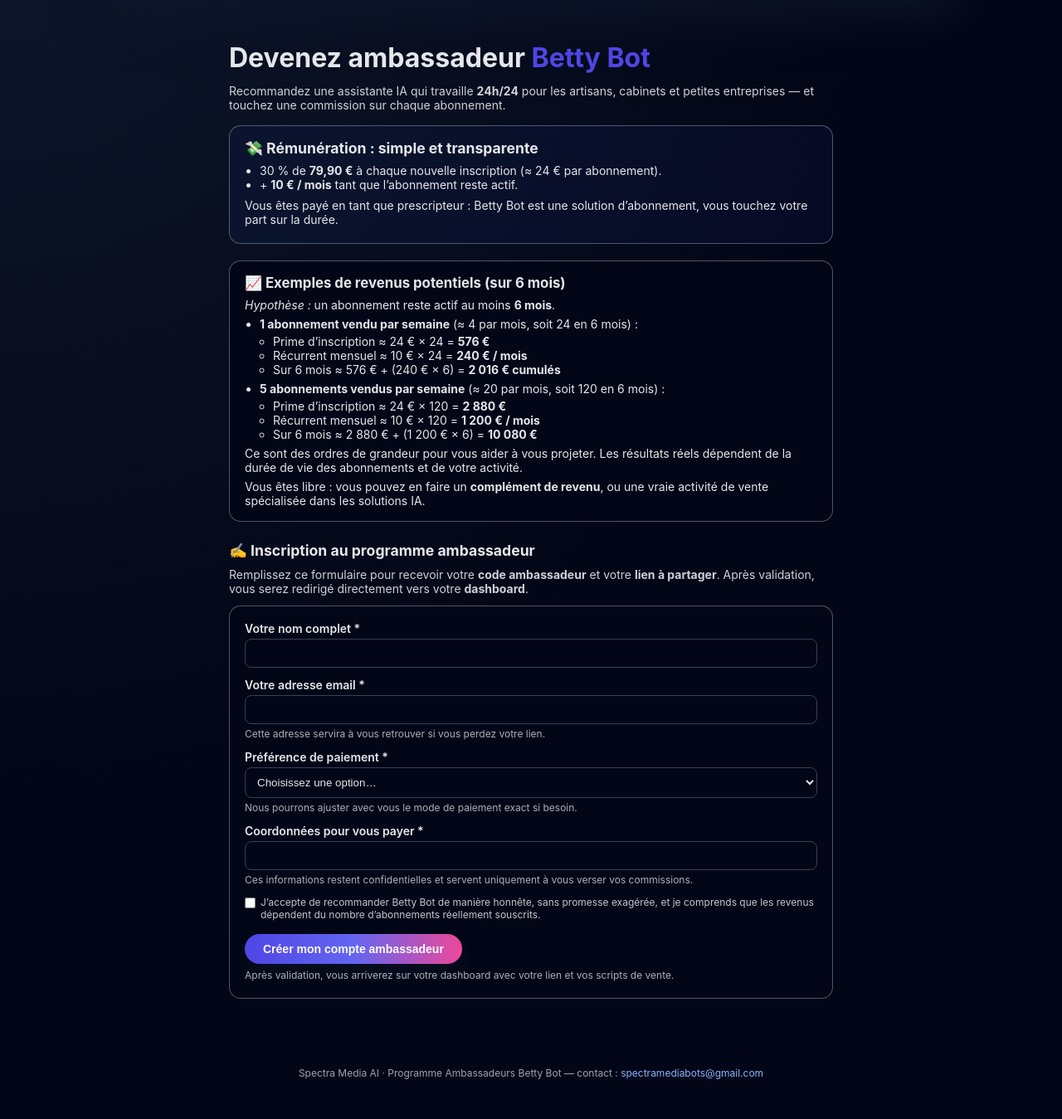
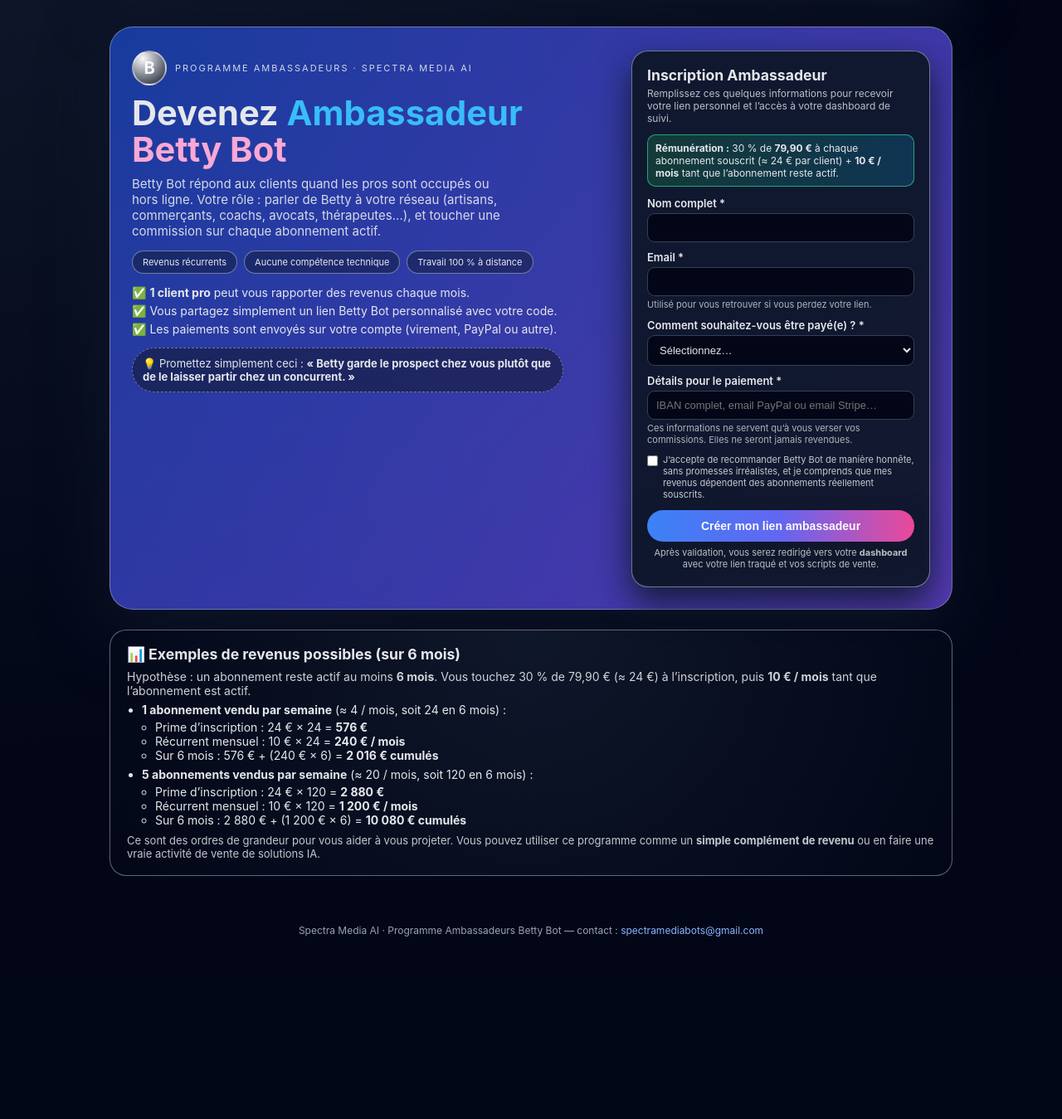
Before and after one commit to vincentbastille10/betty_bots_ambassador, a Flask app: page /inscription in a window 1280 px wide. Shown: the part 98-1447 px from the top of the page at 83% size. After the commit the page ends 1227 px from the top, so only its background shows below. Run offline with Flask 3, Linux system fonts and the light colour scheme.

Commit message:
Update inscription.html

```diff
--- a/templates/inscription.html
+++ b/templates/inscription.html
@@ -3,118 +3,174 @@
 
 {% block content %}
 
-<div style="max-width: 760px; margin: 0 auto; padding: 24px 16px;">
+<div style="
+  max-width: 1120px;
+  margin: 32px auto 40px;
+  padding: 0 16px;
+">
 
-  <h1 style="font-size: 2rem; margin-bottom: 12px;">
-    Devenez ambassadeur <span style="color:#4F46E5;">Betty Bot</span>
+  <!-- CARTE PRINCIPALE -->
+  <div style="
+      background: radial-gradient(circle at top left,#1d4ed8aa,#4f46e5aa),
+                  radial-gradient(circle at bottom right,#ec489966,#0f172acc);
+      border-radius: 28px;
+      border: 1px solid rgba(148,163,184,0.6);
+      padding: 28px 26px 26px;
+      display: flex;
+      flex-wrap: wrap;
+      gap: 26px;
+      box-shadow: 0 28px 80px rgba(15,23,42,0.85);
+      color: #e5e7eb;
+    ">
+
+    <!-- COLONNE GAUCHE : PITCH -->
+    <div style="
+        flex: 1 1 380px;
+        min-width: 280px;
+      ">
+      <div style="display:flex;align-items:center;gap:10px;margin-bottom:12px;">
+        <div style="
+            width:42px;
+            height:42px;
+            border-radius:999px;
+            background:radial-gradient(circle at 30% 20%,#f9fafb,#0f172a);
+            display:flex;
+            align-items:center;
+            justify-content:center;
+            font-weight:700;
+            font-size:20px;
+            color:#f9fafb;
+            border:2px solid rgba(248,250,252,0.5);
+          ">
+          B
+        </div>
+        <div style="font-size:11px;letter-spacing:.18em;text-transform:uppercase;opacity:.9;">
+          Programme Ambassadeurs · Spectra Media AI
+        </div>
+      </div>
+
+      <h1 style="
+            font-size: clamp(2.1rem,3.3vw,2.6rem);
+            line-height:1.05;
+            margin:0 0 10px;
+          ">
+        Devenez <span style="color:#38bdf8;">Ambassadeur</span><br>
+        <span style="color:#f9a8d4;">Betty Bot</span>
       </h1>
 
-  <p style="font-size:14px; opacity:.9; margin-bottom:16px;">
-    Recommandez une assistante IA qui travaille <strong>24h/24</strong> pour les artisans,
-    cabinets et petites entreprises — et touchez une commission sur chaque abonnement.
+      <p style="font-size:15px;opacity:.92;margin:0 0 14px;max-width:460px;">
+        Betty Bot répond aux clients quand les pros sont occupés ou hors ligne.
+        Votre rôle : parler de Betty à votre réseau (artisans, commerçants, coachs,
+        avocats, thérapeutes…), et toucher une commission sur chaque abonnement actif.
       </p>
 
-  <div style="
-      border-radius: 14px;
-      border: 1px solid rgba(148,163,184,0.5);
-      padding: 16px 18px;
-      margin-bottom: 20px;
-      background: radial-gradient(circle at top left,#1d4ed811,#4f46e511);
-      font-size: 14px;
+      <!-- TAGS -->
+      <div style="display:flex;flex-wrap:wrap;gap:8px;margin-bottom:14px;font-size:11px;">
+        <span style="
+              padding:6px 12px;
+              border-radius:999px;
+              border:1px solid rgba(148,163,184,0.7);
+              background:rgba(15,23,42,0.45);
             ">
-    <h2 style="font-size:1.1rem; margin-top:0; margin-bottom:8px;">
-      💸 Rémunération : simple et transparente
-    </h2>
-    <ul style="margin: 0 0 8px 18px; padding:0;">
-      <li>30&nbsp;% de <strong>79,90&nbsp;€</strong> à chaque nouvelle inscription (≈ 24&nbsp;€ par abonnement).</li>
-      <li>+ <strong>10&nbsp;€ / mois</strong> tant que l’abonnement reste actif.</li>
-    </ul>
-    <p style="margin:0 0 4px;">
-      Vous êtes payé en tant que prescripteur : Betty Bot est une solution d’abonnement,
-      vous touchez votre part sur la durée.
-    </p>
+          Revenus récurrents
+        </span>
+        <span style="
+              padding:6px 12px;
+              border-radius:999px;
+              border:1px solid rgba(148,163,184,0.7);
+              background:rgba(15,23,42,0.45);
+            ">
+          Aucune compétence technique
+        </span>
+        <span style="
+              padding:6px 12px;
+              border-radius:999px;
+              border:1px solid rgba(148,163,184,0.7);
+              background:rgba(15,23,42,0.45);
+            ">
+          Travail 100&nbsp;% à distance
+        </span>
       </div>
 
-  <div style="
-      border-radius: 14px;
-      border: 1px solid rgba(148,163,184,0.5);
-      padding: 16px 18px;
-      margin-bottom: 24px;
-      background: #020617;
-      color: #e5e7eb;
-      font-size: 14px;
-    ">
-    <h2 style="font-size:1.05rem; margin-top:0; margin-bottom:8px;">
-      📈 Exemples de revenus potentiels (sur 6 mois)
-    </h2>
-    <p style="margin:0 0 6px;">
-      <em>Hypothèse :</em> un abonnement reste actif au moins <strong>6&nbsp;mois</strong>.
-    </p>
-    <ul style="margin: 0 0 4px 18px; padding:0;">
-      <li>
-        <strong>1 abonnement vendu par semaine</strong>
-        (≈ 4 par mois, soit 24 en 6 mois) :
-        <ul style="margin:4px 0 6px 16px; padding:0;">
-          <li>Prime d’inscription ≈ 24&nbsp;€ × 24 = <strong>576&nbsp;€</strong></li>
-          <li>Récurrent mensuel ≈ 10&nbsp;€ × 24 = <strong>240&nbsp;€ / mois</strong></li>
-          <li>Sur 6&nbsp;mois ≈ 576&nbsp;€ + (240&nbsp;€ × 6) = <strong>2&nbsp;016&nbsp;€ cumulés</strong></li>
-        </ul>
+      <!-- CHECKLIST -->
+      <ul style="list-style:none;padding:0;margin:0 0 14px;font-size:14px;">
+        <li style="margin-bottom:5px;">
+          ✅ <strong>1 client pro</strong> peut vous rapporter des revenus chaque mois.
         </li>
-      <li>
-        <strong>5 abonnements vendus par semaine</strong>
-        (≈ 20 par mois, soit 120 en 6 mois) :
-        <ul style="margin:4px 0 0 16px; padding:0;">
-          <li>Prime d’inscription ≈ 24&nbsp;€ × 120 = <strong>2&nbsp;880&nbsp;€</strong></li>
-          <li>Récurrent mensuel ≈ 10&nbsp;€ × 120 = <strong>1&nbsp;200&nbsp;€ / mois</strong></li>
-          <li>Sur 6&nbsp;mois ≈ 2&nbsp;880&nbsp;€ + (1&nbsp;200&nbsp;€ × 6) = <strong>10&nbsp;080&nbsp;€</strong></li>
-        </ul>
+        <li style="margin-bottom:5px;">
+          ✅ Vous partagez simplement un lien Betty Bot personnalisé avec votre code.
+        </li>
+        <li style="margin-bottom:5px;">
+          ✅ Les paiements sont envoyés sur votre compte (virement, PayPal ou autre).
         </li>
       </ul>
-    <p style="margin:6px 0 0;">
-      Ce sont des ordres de grandeur pour vous aider à vous projeter. Les résultats réels
-      dépendent de la durée de vie des abonnements et de votre activité.
-    </p>
-    <p style="margin:6px 0 0;">
-      Vous êtes libre : vous pouvez en faire un <strong>complément de revenu</strong>,
-      ou une vraie activité de vente spécialisée dans les solutions IA.
-    </p>
+
+      <div style="
+          margin-top:8px;
+          padding:10px 12px;
+          border-radius:999px;
+          border:1px dashed rgba(248,250,252,0.4);
+          background:rgba(15,23,42,0.55);
+          font-size:13px;
+          max-width:520px;
+        ">
+        💡 Promettez simplement ceci :
+        <strong>« Betty garde le prospect chez vous plutôt que de le laisser partir chez un concurrent. »</strong>
+      </div>
     </div>
 
-  <h2 style="font-size:1.1rem; margin-bottom:10px;">
-    ✍️ Inscription au programme ambassadeur
+    <!-- COLONNE DROITE : FORMULAIRE -->
+    <div style="
+        flex: 0 0 360px;
+        min-width: 280px;
+        background: rgba(15,23,42,0.96);
+        border-radius: 20px;
+        padding: 18px 18px 20px;
+        border:1px solid rgba(148,163,184,0.7);
+        box-shadow:0 18px 40px rgba(15,23,42,0.9);
+      ">
+
+      <h2 style="font-size:1.1rem;margin:0 0 4px;">
+        Inscription Ambassadeur
       </h2>
-  <p style="font-size:14px; opacity:.9; margin-bottom:12px;">
-    Remplissez ce formulaire pour recevoir votre <strong>code ambassadeur</strong> et votre
-    <strong>lien à partager</strong>. Après validation, vous serez redirigé directement
-    vers votre <strong>dashboard</strong>.
+      <p style="font-size:12px;opacity:.8;margin:0 0 12px;">
+        Remplissez ces quelques informations pour recevoir votre lien personnel et
+        l’accès à votre dashboard de suivi.
       </p>
+
+      <!-- Bloc rémunération court -->
+      <div style="
+          font-size:12px;
+          margin-bottom:12px;
+          padding:8px 9px;
+          border-radius:10px;
+          background:linear-gradient(90deg,#22c55e33,#0ea5e933);
+          border:1px solid rgba(52,211,153,0.7);
+        ">
+        <strong>Rémunération :</strong>
+        30&nbsp;% de <strong>79,90&nbsp;€</strong> à chaque abonnement souscrit
+        (≈ 24&nbsp;€ par client) + <strong>10&nbsp;€ / mois</strong> tant que l’abonnement reste actif.
+      </div>
 
       {% if error %}
         <div style="
             background:#7f1d1d;
             color:#fee2e2;
             border-radius: 8px;
-        padding: 10px 12px;
-        font-size: 13px;
-        margin-bottom: 14px;
+            padding: 8px 10px;
+            font-size:12px;
+            margin-bottom:10px;
           ">
           {{ error }}
         </div>
       {% endif %}
 
-  <form method="post" action="{{ url_for('inscription') }}"
-        style="
-          border-radius: 14px;
-          border: 1px solid rgba(148,163,184,0.5);
-          padding: 18px 18px 20px;
-          background: #020617;
-          color:#e5e7eb;
-          font-size:14px;
-        ">
+      <form method="post" action="{{ url_for('inscription') }}" style="font-size:13px;">
 
-    <div style="margin-bottom:12px;">
-      <label for="name" style="display:block; font-weight:600; margin-bottom:4px;">
-        Votre nom complet *
+        <!-- Nom -->
+        <div style="margin-bottom:10px;">
+          <label for="name" style="display:block;font-weight:600;margin-bottom:4px;">
+            Nom complet *
           </label>
           <input
             type="text"
@@ -125,17 +181,18 @@
             style="
               width:100%;
               padding:9px 10px;
-          border-radius:8px;
+              border-radius:9px;
               border:1px solid #334155;
               background:#020617;
               color:#e5e7eb;
-        "
-      >
+              font-size:13px;
+            ">
         </div>
 
-    <div style="margin-bottom:12px;">
-      <label for="email" style="display:block; font-weight:600; margin-bottom:4px;">
-        Votre adresse email *
+        <!-- Email -->
+        <div style="margin-bottom:10px;">
+          <label for="email" style="display:block;font-weight:600;margin-bottom:4px;">
+            Email *
           </label>
           <input
             type="email"
@@ -146,20 +203,21 @@
             style="
               width:100%;
               padding:9px 10px;
-          border-radius:8px;
+              border-radius:9px;
               border:1px solid #334155;
               background:#020617;
               color:#e5e7eb;
-        "
-      >
-      <p style="font-size:12px; opacity:.75; margin:4px 0 0;">
-        Cette adresse servira à vous retrouver si vous perdez votre lien.
+              font-size:13px;
+            ">
+          <p style="font-size:11px;opacity:.75;margin:3px 0 0;">
+            Utilisé pour vous retrouver si vous perdez votre lien.
           </p>
         </div>
 
-    <div style="margin-bottom:12px;">
-      <label for="payout_preference" style="display:block; font-weight:600; margin-bottom:4px;">
-        Préférence de paiement *
+        <!-- Mode de paiement -->
+        <div style="margin-bottom:10px;">
+          <label for="payout_preference" style="display:block;font-weight:600;margin-bottom:4px;">
+            Comment souhaitez-vous être payé(e) ? *
           </label>
           <select
             id="payout_preference"
@@ -168,31 +226,32 @@
             style="
               width:100%;
               padding:9px 10px;
-          border-radius:8px;
+              border-radius:9px;
               border:1px solid #334155;
               background:#020617;
               color:#e5e7eb;
-        "
-      >
-        <option value="">Choisissez une option…</option>
+              font-size:13px;
+            ">
+            <option value="">Sélectionnez…</option>
             <option value="virement" {% if request.form.payout_preference == 'virement' %}selected{% endif %}>
-          Virement bancaire (RIB / IBAN)
+              Virement bancaire (IBAN)
+            </option>
+            <option value="paypal" {% if request.form.payout_preference == 'paypal' %}selected{% endif %}>
+              Compte PayPal (email de connexion)
             </option>
             <option value="stripe" {% if request.form.payout_preference == 'stripe' %}selected{% endif %}>
               Compte Stripe (email de connexion)
             </option>
             <option value="autre" {% if request.form.payout_preference == 'autre' %}selected{% endif %}>
-          Autre méthode (à discuter)
+              Autre (à définir ensemble)
             </option>
           </select>
-      <p style="font-size:12px; opacity:.75; margin:4px 0 0;">
-        Nous pourrons ajuster avec vous le mode de paiement exact si besoin.
-      </p>
         </div>
 
-    <div style="margin-bottom:12px;">
-      <label for="payout_identifier" style="display:block; font-weight:600; margin-bottom:4px;">
-        Coordonnées pour vous payer *
+        <!-- Coordonnées de paiement -->
+        <div style="margin-bottom:10px;">
+          <label for="payout_identifier" style="display:block;font-weight:600;margin-bottom:4px;">
+            Détails pour le paiement *
           </label>
           <input
             type="text"
@@ -200,56 +259,104 @@
             name="payout_identifier"
             required
             value="{{ request.form.payout_identifier or '' }}"
+            placeholder="IBAN complet, email PayPal ou email Stripe…"
             style="
               width:100%;
               padding:9px 10px;
-          border-radius:8px;
+              border-radius:9px;
               border:1px solid #334155;
               background:#020617;
               color:#e5e7eb;
-        "
-      >
-      <p style="font-size:12px; opacity:.75; margin:4px 0 0;">
-        Ces informations restent confidentielles et servent uniquement à vous verser vos commissions.
+              font-size:13px;
+            ">
+          <p style="font-size:11px;opacity:.75;margin:3px 0 0;">
+            Ces informations ne servent qu’à vous verser vos commissions. Elles ne seront jamais revendues.
           </p>
         </div>
 
-    <div style="margin-bottom:16px;">
-      <label style="display:flex; align-items:flex-start; gap:6px; cursor:pointer;">
+        <!-- Conditions -->
+        <div style="margin-bottom:12px;">
+          <label style="display:flex;align-items:flex-start;gap:6px;cursor:pointer;">
             <input
               type="checkbox"
               name="accept_terms"
               value="1"
               style="margin-top:2px;"
-          {% if request.form.accept_terms %}checked{% endif %}
-        >
-        <span style="font-size:12px; opacity:.85;">
-          J’accepte de recommander Betty Bot de manière honnête, sans promesse exagérée, et je comprends
-          que les revenus dépendent du nombre d’abonnements réellement souscrits.
+              {% if request.form.accept_terms %}checked{% endif %}>
+            <span style="font-size:11px;opacity:.85;">
+              J’accepte de recommander Betty Bot de manière honnête, sans promesses irréalistes,
+              et je comprends que mes revenus dépendent des abonnements réellement souscrits.
             </span>
           </label>
         </div>
 
+        <!-- BOUTON -->
         <button type="submit"
           style="
-              display:inline-block;
-              padding:10px 22px;
+            width:100%;
+            padding:11px 10px;
             border-radius:999px;
             border:none;
-              background:linear-gradient(90deg,#4F46E5,#6366F1,#EC4899);
+            background:linear-gradient(90deg,#3b82f6,#6366f1,#ec4899);
             color:#f9fafb;
             font-weight:600;
             font-size:14px;
             cursor:pointer;
-              box-shadow:0 10px 25px rgba(15,23,42,0.6);
+            box-shadow:0 12px 32px rgba(15,23,42,0.9);
           ">
-      Créer mon compte ambassadeur
+          Créer mon lien ambassadeur
         </button>
-    <p style="font-size:12px; opacity:.75; margin-top:6px;">
-      Après validation, vous arriverez sur votre dashboard avec votre lien et vos scripts de vente.
+
+        <p style="font-size:11px;opacity:.8;margin:6px 0 0;text-align:center;">
+          Après validation, vous serez redirigé vers votre <strong>dashboard</strong>
+          avec votre lien traqué et vos scripts de vente.
         </p>
 
       </form>
+    </div>
+  </div>
+
+  <!-- BLOC EXEMPLES DE REVENUS (sous la carte principale) -->
+  <div style="
+      margin-top:24px;
+      border-radius:20px;
+      border:1px solid rgba(148,163,184,0.6);
+      padding:18px 20px;
+      background:radial-gradient(circle at top,#0f172a,#020617);
+      color:#e5e7eb;
+      font-size:14px;
+    ">
+    <h2 style="font-size:1.1rem;margin-top:0;margin-bottom:8px;">
+      📊 Exemples de revenus possibles (sur 6&nbsp;mois)
+    </h2>
+    <p style="margin:0 0 6px;opacity:.9;">
+      Hypothèse : un abonnement reste actif au moins <strong>6&nbsp;mois</strong>.
+      Vous touchez 30&nbsp;% de 79,90&nbsp;€ (≈ 24&nbsp;€) à l’inscription, puis <strong>10&nbsp;€ / mois</strong>
+      tant que l’abonnement est actif.
+    </p>
+    <ul style="margin:6px 0 0 18px;padding:0;">
+      <li style="margin-bottom:6px;">
+        <strong>1 abonnement vendu par semaine</strong> (≈ 4 / mois, soit 24 en 6&nbsp;mois) :
+        <ul style="margin:4px 0 0 16px;padding:0;">
+          <li>Prime d’inscription : 24&nbsp;€ × 24 = <strong>576&nbsp;€</strong></li>
+          <li>Récurrent mensuel : 10&nbsp;€ × 24 = <strong>240&nbsp;€ / mois</strong></li>
+          <li>Sur 6&nbsp;mois : 576&nbsp;€ + (240&nbsp;€ × 6) = <strong>2&nbsp;016&nbsp;€ cumulés</strong></li>
+        </ul>
+      </li>
+      <li>
+        <strong>5 abonnements vendus par semaine</strong> (≈ 20 / mois, soit 120 en 6&nbsp;mois) :
+        <ul style="margin:4px 0 0 16px;padding:0;">
+          <li>Prime d’inscription : 24&nbsp;€ × 120 = <strong>2&nbsp;880&nbsp;€</strong></li>
+          <li>Récurrent mensuel : 10&nbsp;€ × 120 = <strong>1&nbsp;200&nbsp;€ / mois</strong></li>
+          <li>Sur 6&nbsp;mois : 2&nbsp;880&nbsp;€ + (1&nbsp;200&nbsp;€ × 6) = <strong>10&nbsp;080&nbsp;€ cumulés</strong></li>
+        </ul>
+      </li>
+    </ul>
+    <p style="margin:8px 0 0;font-size:13px;opacity:.85;">
+      Ce sont des ordres de grandeur pour vous aider à vous projeter. Vous pouvez utiliser ce programme
+      comme un <strong>simple complément de revenu</strong> ou en faire une vraie activité de vente de solutions IA.
+    </p>
+  </div>
 
 </div>
 
```
Lines whose indentation alone changed are shown as unchanged.
